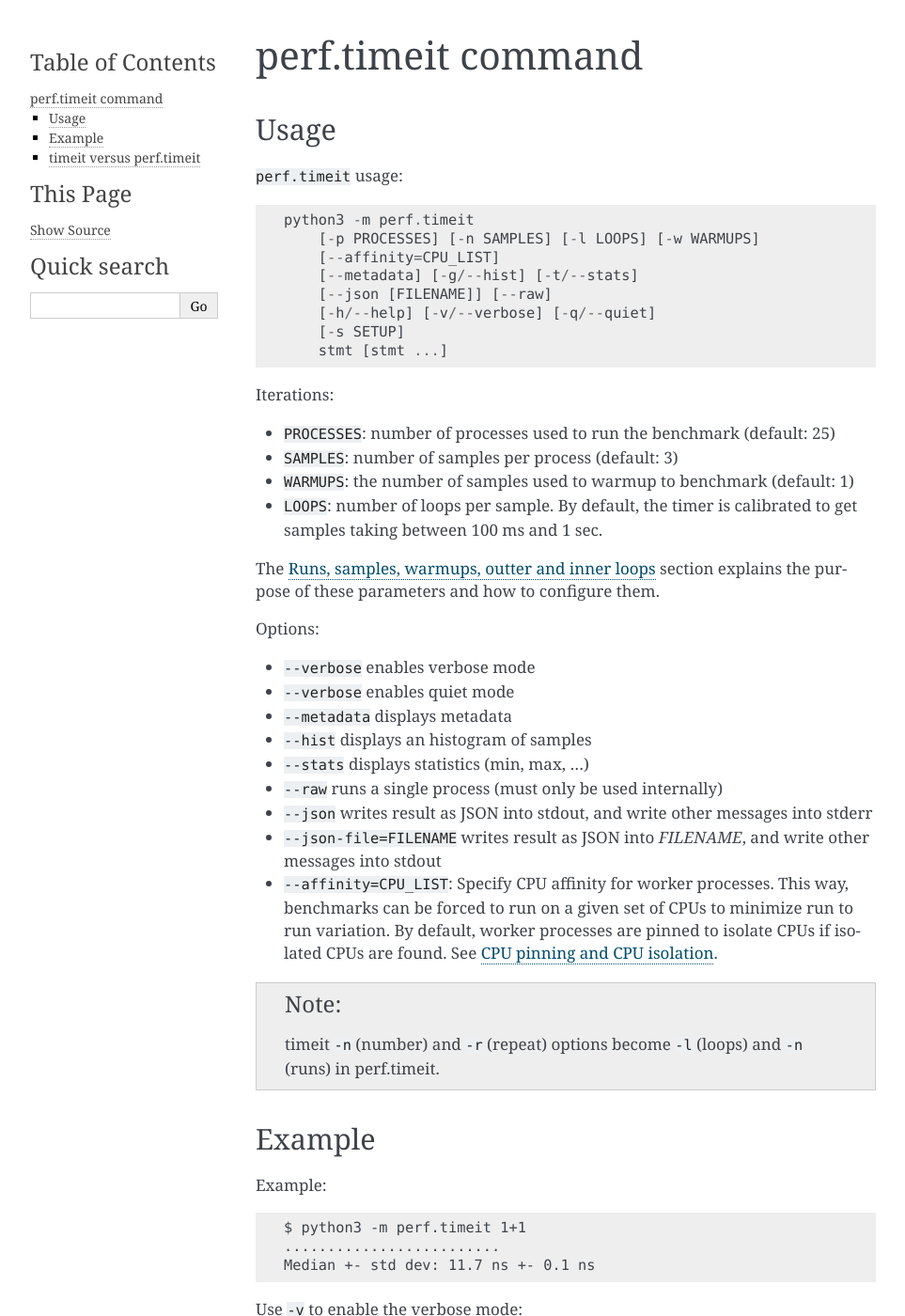
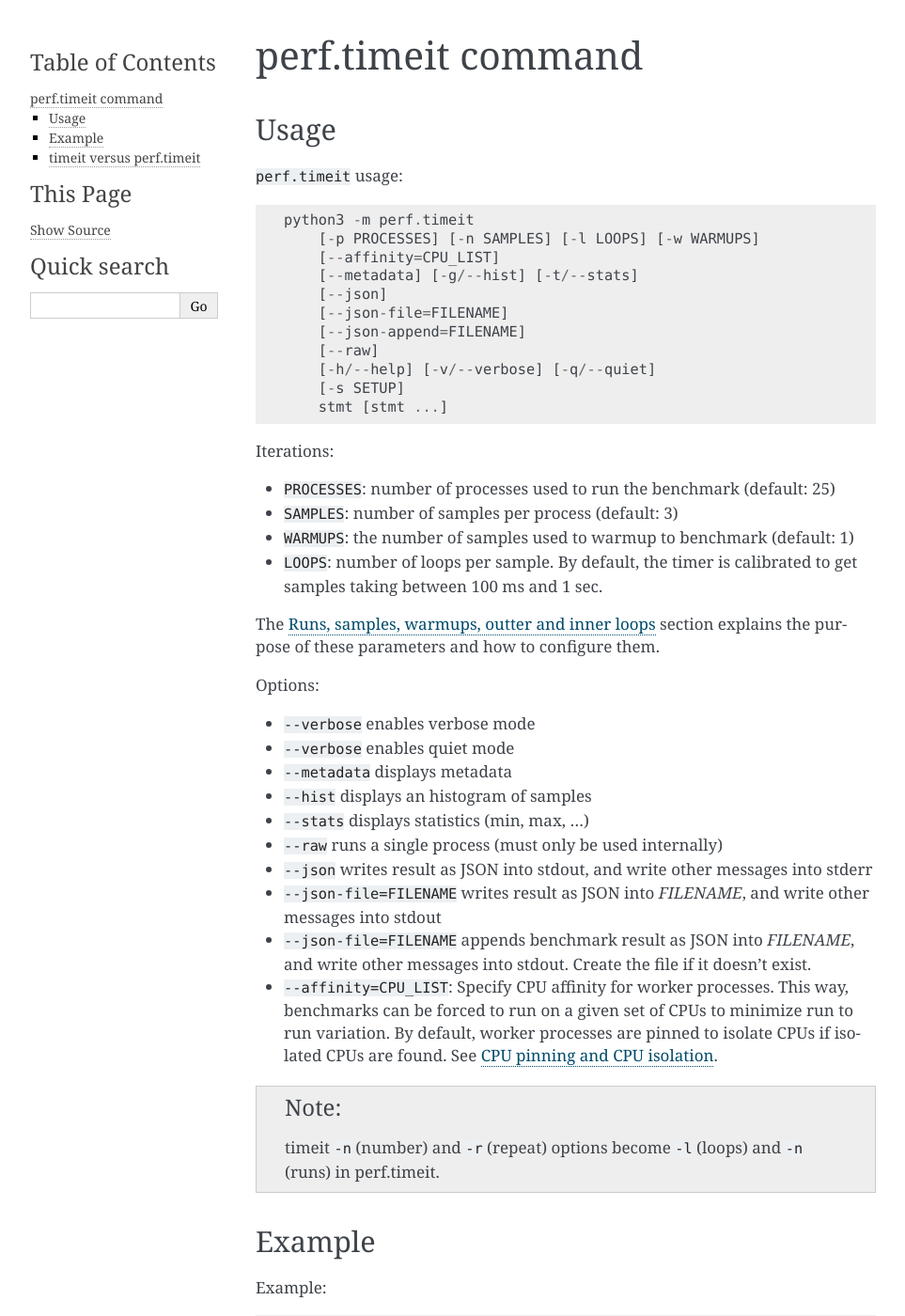
Before and after one commit to psf/pyperf, a Sphinx documentation site: the page built from doc/timeit.rst, in a window 1280 px wide and 1400 px high. Shown: the whole window at 94% size, without its empty margins (148-1111 px from the left). Built offline with Sphinx 7.4.7, drawn with Linux system fonts in a browser that asks for light colours.

Commit message:
add --json-append option to the CLI

```diff
--- a/doc/changelog.rst
+++ b/doc/changelog.rst
@@ -14,8 +14,8 @@ Version 0.6
   * Remove json methods from the :class:`perf.Benchmark` class
 
 * add a dependency to the ``six`` module
-* add ``--quiet``, ``--hist`` and ``--stats`` command line options to
-  TextRunner
+* add ``--quiet``, ``--hist``, ``--stats`` and ``--json-append`` command line
+  options to TextRunner
 * :meth:`Benchmark.add_run` now raises an exception if a sample is zero.
 * Benchmark.name becomes a property and is now stored in metadata
 * TextRunner now uses powers of 2, rather than powers of 10, to calibrate the
--- a/doc/timeit.rst
+++ b/doc/timeit.rst
@@ -10,7 +10,10 @@ Usage
         [-p PROCESSES] [-n SAMPLES] [-l LOOPS] [-w WARMUPS]
         [--affinity=CPU_LIST]
         [--metadata] [-g/--hist] [-t/--stats]
-        [--json [FILENAME]] [--raw]
+        [--json]
+        [--json-file=FILENAME]
+        [--json-append=FILENAME]
+        [--raw]
         [-h/--help] [-v/--verbose] [-q/--quiet]
         [-s SETUP]
         stmt [stmt ...]
@@ -38,6 +41,8 @@ Options:
   into stderr
 * ``--json-file=FILENAME`` writes result as JSON into *FILENAME*, and write
   other messages into stdout
+* ``--json-file=FILENAME`` appends benchmark result as JSON into *FILENAME*,
+  and write other messages into stdout. Create the file if it doesn't exist.
 * ``--affinity=CPU_LIST``: Specify CPU affinity for worker processes. This way,
   benchmarks can be forced to run on a given set of CPUs to minimize run to run
   variation. By default, worker processes are pinned to isolate CPUs if
--- a/perf/__init__.py
+++ b/perf/__init__.py
@@ -324,6 +324,9 @@ def load_benchmarks(file):
         bench = Benchmark._json_load(bench_data)
         benchmarks.append(bench)
 
+    if not benchmarks:
+        raise ValueError("file don't contain any benchmark")
+
     return benchmarks
 
 
```
Also changed, not shown: 1 other file.
